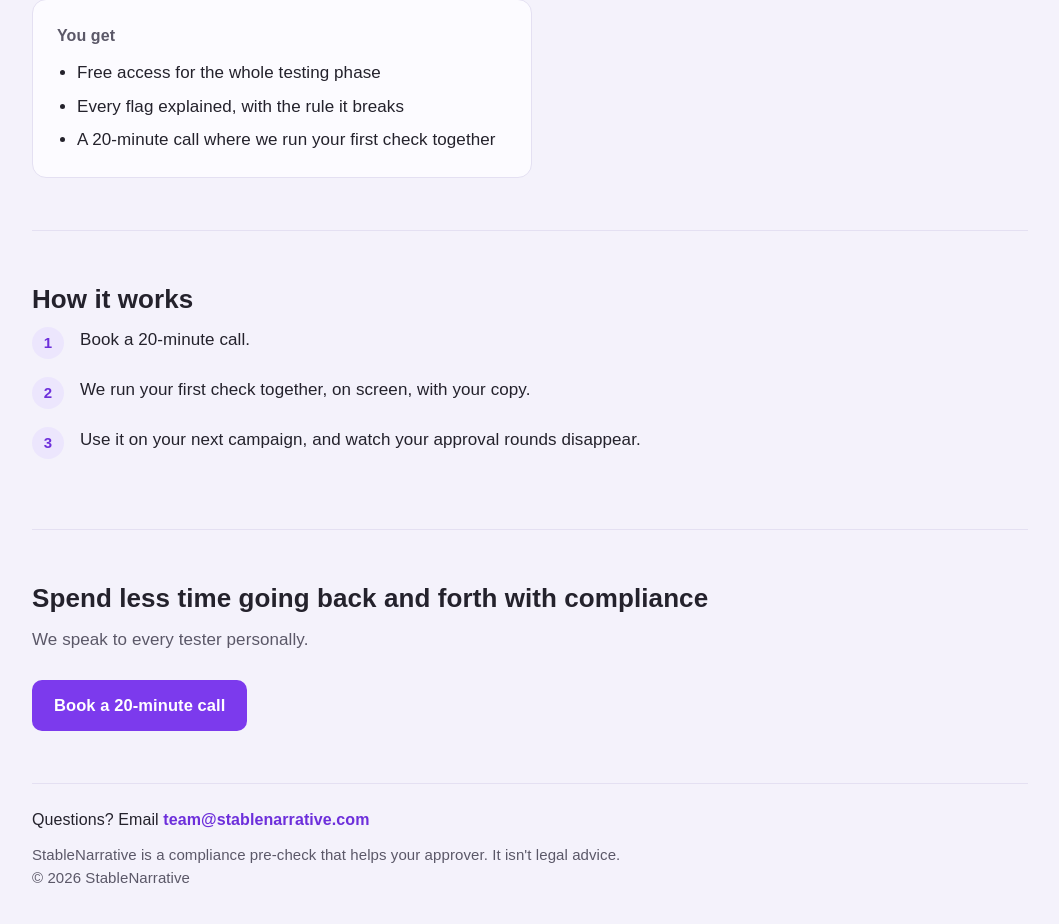
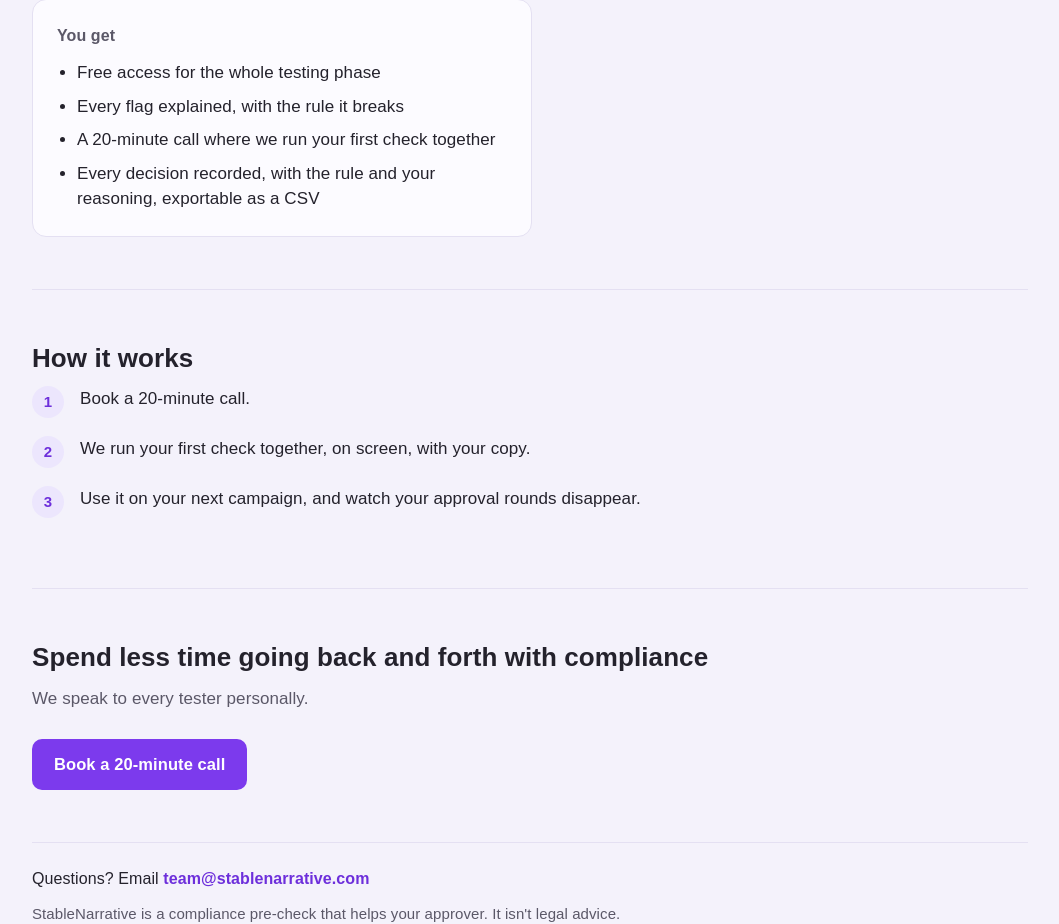
Before and after one commit to efficientpancake/stablenarrative-checker, a Next.js app: page / in a window 1280 px wide. Shown: the part 1233-2157 px from the top of the page, without its empty margins (110-1169 px from the left). Built offline with nearby package versions, Linux system fonts and the light colour scheme; a web font is replaced by a local one.

Commit message:
Landing page names the audit trail
The decision log and CSV export were the least obvious thing the product does
and the page never mentioned them.

Co-Authored-By: Claude Opus 5 <noreply@anthropic.com>

```diff
--- a/app/page.tsx
+++ b/app/page.tsx
@@ -92,6 +92,10 @@ export default function Landing() {
                   <li>Free access for the whole testing phase</li>
                   <li>Every flag explained, with the rule it breaks</li>
                   <li>A 20-minute call where we run your first check together</li>
+                  <li>
+                    Every decision recorded, with the rule and your reasoning,
+                    exportable as a CSV
+                  </li>
                 </ul>
               </div>
             </div>
```
